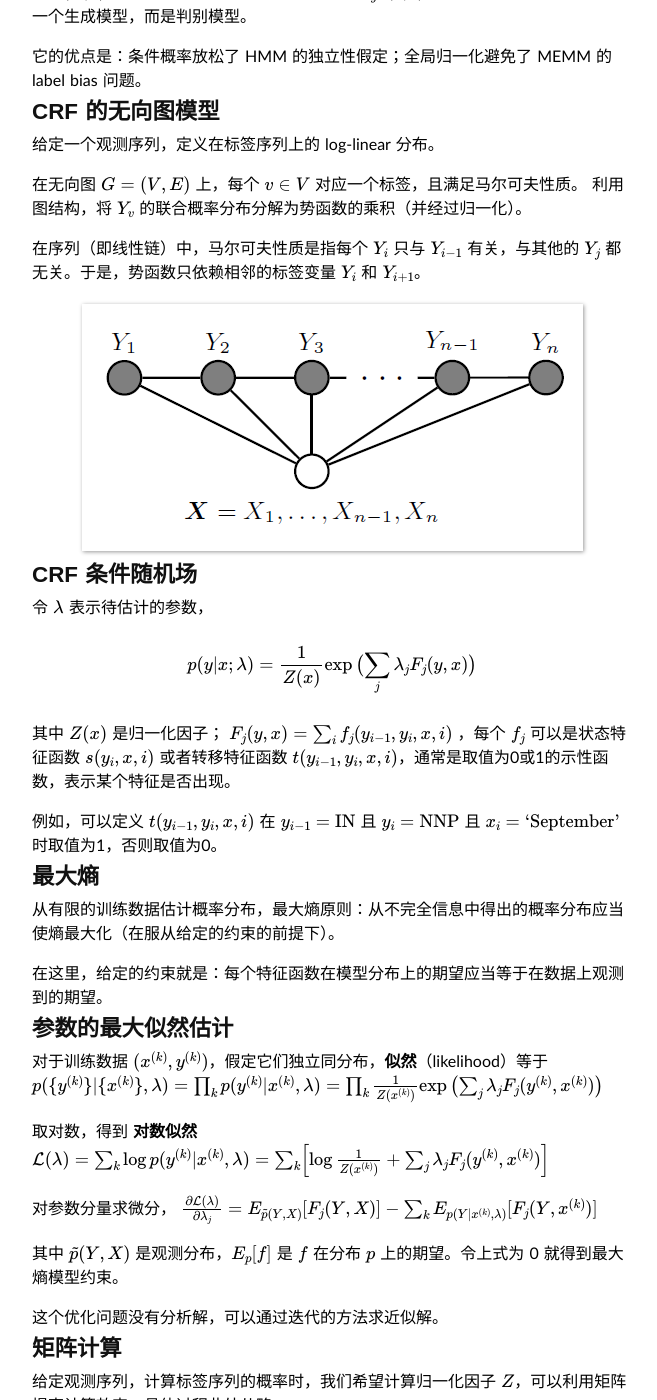
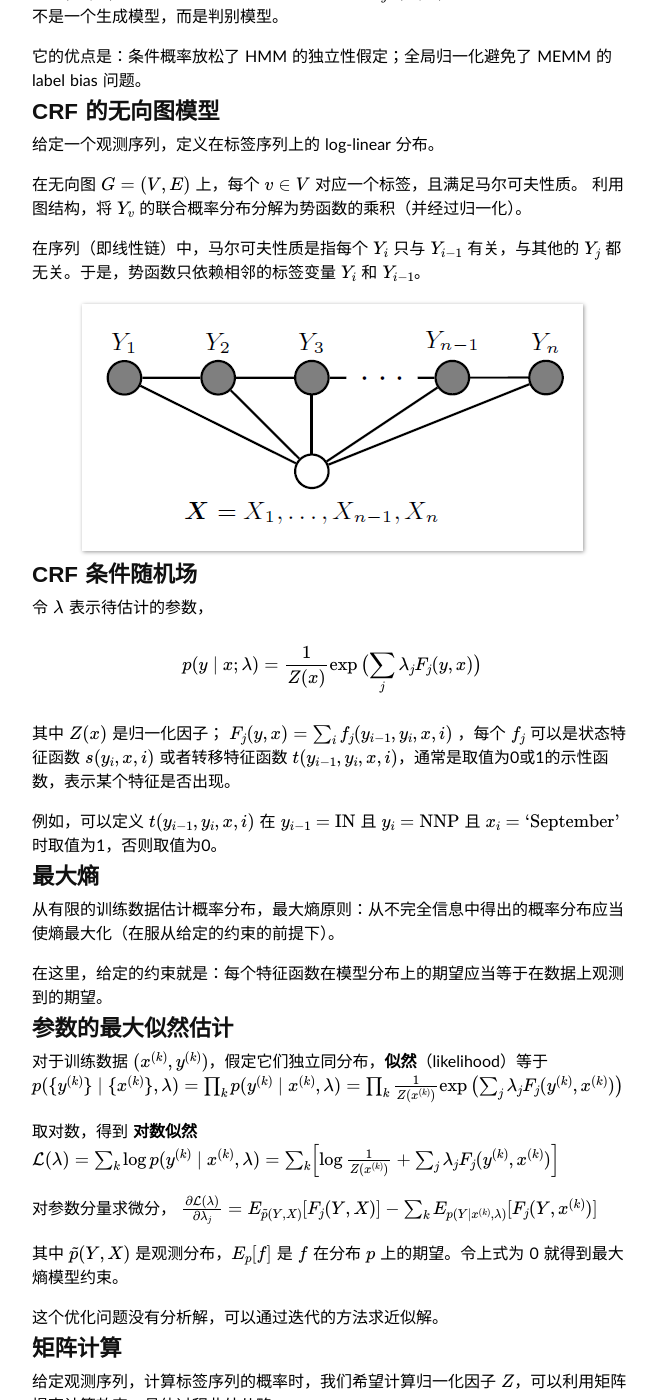
Before and after one commit to sighsmile/sighsmile.github.io, a Jekyll site: the page built from _posts/2017-06-26-Wallach-crf-introduction.md, in a window 1280 px wide and 1400 px high, scrolled down 313 px. Shown: the whole window, without its empty margins (308-965 px from the left). Built offline with Jekyll 4.4.1, drawn with Linux system fonts in a browser that asks for light colours; some web fonts are replaced; formulas are drawn with MathJax 3; comment, search, counter and statistics services are not loaded; some of the changed text lies outside the part shown.

Commit message:
try to fix math display again

```diff
--- a/_posts/2017-06-26-Wallach-crf-introduction.md
+++ b/_posts/2017-06-26-Wallach-crf-introduction.md
@@ -13,7 +13,7 @@ tags:
 
 HMM 定义联合概率分布 $p(X, Y)$，其中 $X, Y$ 取遍所有观测序列和相应的标签序列。假定任意时刻的观测结果只和该时刻的状态（标签）相关，忽略多元关系和长程关系。
 
-一个解决办法是避免对全体 $X$ 建模，只对特定的观测序列 $x$ 进行标注。引入条件概率 $p(Y|x)$，对它进行标注就是求 $y^{\star} = \mathrm{argmax}_y {p(y|x)}$。
+一个解决办法是避免对全体 $X$ 建模，只对特定的观测序列 $x$ 进行标注。引入条件概率 $p(Y \mid x)$，对它进行标注就是求 $y^{\star} = \mathrm{argmax}_y p(y \mid x)$。
 显然，这意味着 CRF 不是一个生成模型，而是判别模型。
 
 它的优点是：条件概率放松了 HMM 的独立性假定；全局归一化避免了 MEMM 的 label bias 问题。
@@ -25,7 +25,7 @@ HMM 定义联合概率分布 $p(X, Y)$，其中 $X, Y$ 取遍所有观测序列
 在无向图 $G = (V,E)$ 上，每个 $v \in V$ 对应一个标签，且满足马尔可夫性质。
 利用图结构，将 $Y_v$ 的联合概率分布分解为势函数的乘积（并经过归一化）。
 
-在序列（即线性链）中，马尔可夫性质是指每个 $Y_i$ 只与 $Y_{i-1}$ 有关，与其他的 $Y_j$ 都无关。于是，势函数只依赖相邻的标签变量 $Y_i$ 和 $Y_{i+1}$。
+在序列（即线性链）中，马尔可夫性质是指每个 $Y_i$ 只与 $Y_{i-1}$ 有关，与其他的 $Y_j$ 都无关。于是，势函数只依赖相邻的标签变量 $Y_i$ 和 $Y_{i-1}$。
 
 ![crf](/assets/chain-CRF.png)
 
@@ -33,7 +33,7 @@ HMM 定义联合概率分布 $p(X, Y)$，其中 $X, Y$ 取遍所有观测序列
 
 令 $\lambda$ 表示待估计的参数，
 
-$$p(y|x; \lambda) = \frac{1}{Z(x)} \exp{\bigl(\sum_j{\lambda_j F_j(y, x)}\bigr)} $$
+$$p(y \mid x; \lambda) = \frac{1}{Z(x)} \exp{\bigl(\sum_j{\lambda_j F_j(y, x)}\bigr)} $$
 
 其中 $Z(x)$ 是归一化因子； $F_j(y, x) = \sum_i f_j(y_{i-1}, y_i, x, i)$ ，每个 $f_j$ 可以是状态特征函数 $s(y_i, x, i)$ 或者转移特征函数 $t(y_{i-1}, y_i, x, i)$，通常是取值为0或1的示性函数，表示某个特征是否出现。
 
@@ -49,18 +49,18 @@ $$p(y|x; \lambda) = \frac{1}{Z(x)} \exp{\bigl(\sum_j{\lambda_j F_j(y, x)}\bigr)}
 ## 参数的最大似然估计
 
 对于训练数据 $\{(x^{(k)}, y^{(k)})\}$，假定它们独立同分布，**似然**（likelihood）等于
-$$p(\{y^{(k)}\}|\{x^{(k)}\}, \lambda)
-= \prod_k p(y^{(k)}|x^{(k)}, \lambda)
+$$p(\{y^{(k)}\} \mid \{x^{(k)}\}, \lambda)
+= \prod_k p(y^{(k)}\mid x^{(k)}, \lambda)
 = \prod_k \frac{1}{Z(x^{(k)})} \exp{\bigl( \sum_j \lambda_j F_j(y^{(k)}, x^{(k)}) \bigr)} $$
 
 取对数，得到 **对数似然**
 $$ \mathcal{L} (\lambda)
-= \sum_k \log p(y^{(k)}|x^{(k)}, \lambda)
+= \sum_k \log p(y^{(k)} \mid x^{(k)}, \lambda)
 = \sum_k \Bigl[ \log \frac{1}{Z(x^{(k)})} + {\sum_j \lambda_j F_j(y^{(k)}, x^{(k)})} \Bigr]$$
 
 对参数分量求微分，
 $$ \frac{\partial \mathcal{L} (\lambda)}{\partial \lambda_j}
-= E_{\tilde{p}(Y, X)} [F_j (Y, X)] - \sum_k E_{p(Y|x^{(k)}, \lambda)} [F_j (Y, x^{(k)})]$$
+= E_{\tilde{p}(Y, X)} [F_j (Y, X)] - \sum_k E_{p(Y \mid x^{(k)}, \lambda)} [F_j (Y, x^{(k)})]$$
 
 其中 $\tilde{p}(Y, X)$ 是观测分布，$E_p[f]$ 是 $f$ 在分布 $p$ 上的期望。令上式为 0 就得到最大熵模型约束。
 
```
